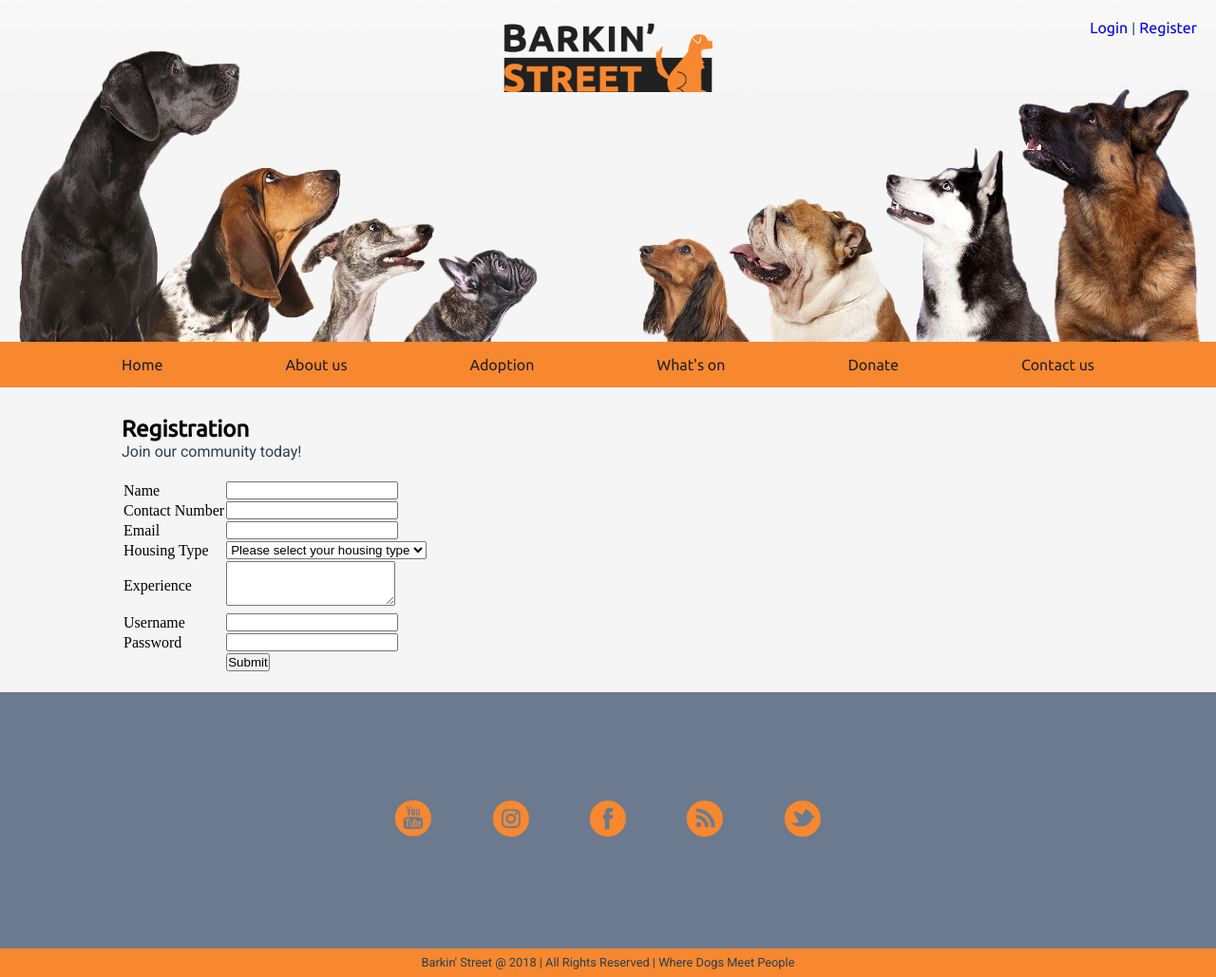
After one commit to Ultramarined91/Barkin-Street, a PHP site: page /registration.php in a window 1280 px wide. The commit adds this page. Shown: the whole page at 95% size. Run offline with PHP 8.4, Linux system fonts and the light colour scheme; data that the repository does not hold is empty; some libraries are stand-ins or nearby versions.

Commit message:
Registration function

```diff
--- a/adoption.html
+++ b/adoption.html
@@ -22,7 +22,7 @@
               </form>
             </div>
             <div class="login2">
-              <a href="#">Login</a> <p>&nbsp;|&nbsp;</p> <a href="#">Register</a>
+              <a href="#">Login</a> <p>&nbsp;|&nbsp;</p> <a href="registration.php">Register</a>
             </div>
           </div>
         </div>
--- a/index.html
+++ b/index.html
@@ -12,7 +12,7 @@
       <header>
         <div class="featured">
           <div class="login">
-            <a href="#">Login</a> <p>&nbsp;|&nbsp;</p> <a href="#">Register</a>
+            <a href="#">Login</a> <p>&nbsp;|&nbsp;</p> <a href="registration.php">Register</a>
           </div>
           <div class="logo">
             <img src="logo.png" alt="logo" height="80">
--- /dev/null
+++ b/registration.php
@@ -0,0 +1,185 @@
+<?php
+
+  if ($_SERVER["REQUEST_METHOD"] == "POST") {
+    $name = $_POST['name'];
+    $contact = $_POST['contact'];
+    $email = $_POST['email'];
+    $housing = $_POST['housing'];
+    $experience = $_POST['experience'];
+    $username = $_POST['username'];
+    $password = $_POST['password'];
+
+    if ($name || $contact || $email || $housing || $experience || $username || $password != NULL) {
+      @$db = new mysqli('localhost', 'f36im', 'f36im', 'f36im');
+      if (mysqli_connect_errno()) {
+        echo "Error: Could not connect to database. Please try again later.";
+        exit;
+      }
+
+      if (!get_magic_quotes_gpc()) {
+        $name = addslashes($name);
+        $contact = addslashes($contact);
+        $email = addslashes($email);
+        $housing = addslashes($housing);
+        $experinece = addslashes($experience);
+        $username = addslashes($username);
+        $password = addslashes($password);
+      }
+
+      // check for existing username and email
+      $checkUsername = "select * from users where username = '".$username."'";
+      $usernameResult = $db->query($checkUsername);
+      $numUsername = $usernameResult->num_rows;
+
+      $checkEmail = "select * from users where email = '".$email."'";
+      $emailResult = $db->query($checkEmail);
+      $numEmail = $emailResult->num_rows;
+
+      if ($numUsername != NULL) {
+        $usernameError = "Username already exists.";
+      }
+      if ($numEmail != NULL) {
+        $emailError = "Email already exists.";
+      }
+
+      if ($numUsername == NULL && $numEmail == NULL) {
+        $createUser = "insert into users (name, contact, email, housing, experience, username, password) values ('".$name."', ".$contact.", '".$email."', '".$housing."', '".$experience."', '".$username."', '".$password."')";
+        $result = $db->query($createUser);
+
+        echo "<script> location.href='index.html'; </script>";
+        exit;
+      }
+
+      $db->close();
+    }
+  }
+?>
+
+
+<!DOCTYPE html>
+<html lang="en">
+  <head>
+    <meta charset="utf-8">
+    <title>Barkin Street - Homepage</title>
+    <link rel="stylesheet" href="css/styles.css">
+    <link href="https://fonts.googleapis.com/css?family=Roboto|Ubuntu" rel="stylesheet">
+    <link rel="shortcut icon" type="image/png" href="favicon.png">
+  </head>
+  <body>
+    <div class="page">
+      <header>
+        <div class="featured">
+          <div class="login">
+            <a href="#">Login</a> <p>&nbsp;|&nbsp;</p> <a href="registration.php">Register</a>
+          </div>
+          <div class="logo">
+            <img src="logo.png" alt="logo" height="80">
+          </div>
+          <div class="featured-picture">
+            <img src="" alt="">
+          </div>
+          <div class="featured-picture">
+            <img src="" alt=""></div>
+          <div class="featured-picture">
+            <img src="" alt="">
+          </div>
+        </div>
+
+        <nav>
+          <ul class="menu">
+            <li><a href="#">Home</a></li>
+            <li><a href="#">About us</a></li>
+            <li><a href="adoption.html">Adoption</a></li>
+            <li><a href="whats-on.php">What's on</a></li>
+            <li><a href="#">Donate</a></li>
+            <li><a href="#">Contact us</a></li>
+          </ul>
+        </nav>
+      </header>
+
+      <div class="main">
+        <div class="content">
+          <article class="content-main">
+            <header>
+              <h2>Registration</h2>
+              <p>Join our community today!</p>
+            </header>
+            <form class="registration-form" method="post" action="<?php echo $_SERVER["PHP_SELF"];?>">
+              <table>
+                <tr>
+                  <td>Name</td>
+                  <td><input type="text" name="name" value="<?php echo $name;?>" required></td>
+                  <td><?php echo $nameError;?></td>
+                </tr>
+                <tr>
+                  <td>Contact Number</td>
+                  <td><input type="text" name="contact" value="<?php echo $contact;?>" required></td>
+                  <td><?php echo $contactError;?></td>
+                </tr>
+                <tr>
+                  <td>Email</td>
+                  <td><input type="email" name="email" value="<?php echo $email;?>" required></td>
+                  <td><?php echo $emailError;?></td>
+                </tr>
+                <tr>
+                  <td>Housing Type</td>
+                  <td><select name="housing">
+                    <option value="NULL">Please select your housing type</option>
+                    <option value="HDB 3-room">HDB 3-room</option>
+                    <option value="HDB 4-room">HDB 4-room</option>
+                    <option value="HDB 5-room">HDB 5-room</option>
+                    <option value="Condominium">Condominium</option>
+                    <option value="Landed property">Landed Property</option>
+                  </select></td>
+                  <td><?php echo $housingError;?></td>
+                </tr>
+                <tr>
+                  <td>Experience</td>
+                  <td><textarea name="experience" rows="3" value="<?php echo $experience;?>"></textarea></td>
+                  <td><?php echo $experienceError;?></td>
+                </tr>
+                <tr></tr>
+                <tr>
+                  <td>Username</td>
+                  <td><input type="text" name="username" value="<?php echo $username;?>" required></td>
+                  <td><?php echo $usernameError;?></td>
+                </tr>
+                <tr>
+                  <td>Password</td>
+                  <td><input type="password" name="password" value="<?php echo $password;?>" required></td>
+                  <td><?php echo $passwordError;?></td>
+                </tr>
+                <tr>
+                  <td></td>
+                  <td><input type ="submit" value="Submit"></td>
+                  <td></td>
+                </tr>
+              </table>
+            </form>
+
+          </article>
+        </div>
+      </div>
+      <footer>
+        <div class="footer-content">
+          <div class="footer-content-left">
+
+          </div>
+          <div class="footer-content-center">
+            <div class="footer-facebook"><img src="images/orange-youtube.png" alt="" width="40"></div>
+            <div class="footer-instagram"><img src="images/orange-instagram.png" alt="" width="40"></div>
+            <div class="footer-youtube"><img src="images/orange-facebook.png" alt="" width="40"></div>
+            <div class="footer-rss"><img src="images/orange-rss.png" alt="" width="40"></div>
+            <div class="footer-twitter"><img src="images/orange-twitter.png" alt="" width="40"></div>
+          </div>
+          <div class="footer-content-right">
+
+          </div>
+        </div>
+        <div class="copyright">
+          <p>Barkin' Street @ 2018 | All Rights Reserved | Where Dogs Meet People</p>
+        </div>
+      </footer>
+     </div>
+  </body>
+</html>
--- a/whats-on.php
+++ b/whats-on.php
@@ -90,7 +90,7 @@ for ($day = 1; $day <= $day_count; $day++, $str++) {
               </form>
             </div>
             <div class="login2">
-              <a href="#">Login</a> <p>&nbsp;|&nbsp;</p> <a href="#">Register</a>
+              <a href="#">Login</a> <p>&nbsp;|&nbsp;</p> <a href="registration.php">Register</a>
             </div>
           </div>
         </div>
```
